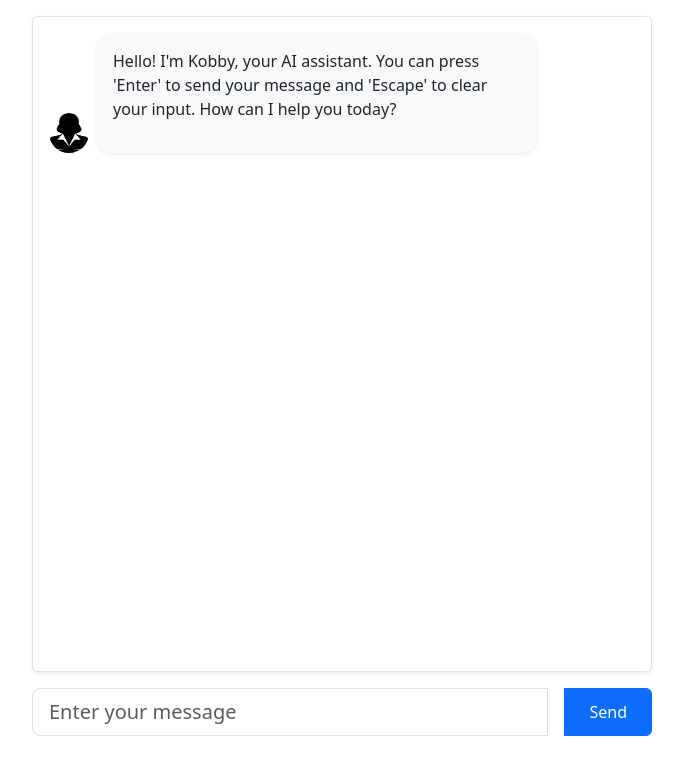
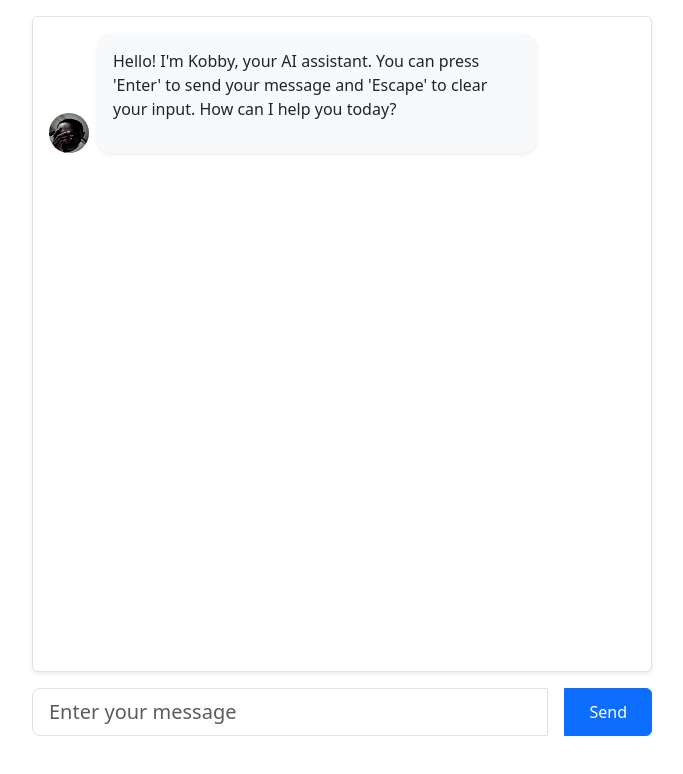
Before and after one commit to khingarthur/AI-chatBot, a React (Vite) app: page / in a window 1280 px wide. Shown: the top 774 px of the page, without its empty margins (298-981 px from the left). Built offline with nearby package versions, Linux system fonts and the light colour scheme; the HTML template or start-up script is replaced by a standard one.

Commit message:
chat message component

```diff
--- a/components/ChatMessage.jsx
+++ b/components/ChatMessage.jsx
@@ -12,7 +12,7 @@ export const ChatMessage = ({message, sender, ref}) =>{
 
         {sender === "robot" && (
             <img
-            src="/image.png"
+            src="/me.jpg"
             alt="robot"
             className="rounded-circle me-2 align-self-end"
             width="40"
@@ -32,7 +32,7 @@ export const ChatMessage = ({message, sender, ref}) =>{
 
         {sender === "user" && (
             <img
-            src="/me.png"
+            src="/image.png"
             alt="user"
             className="img-fluid chat-avatar rounded-circle ms-2 align-self-end"
             width="40"
```
